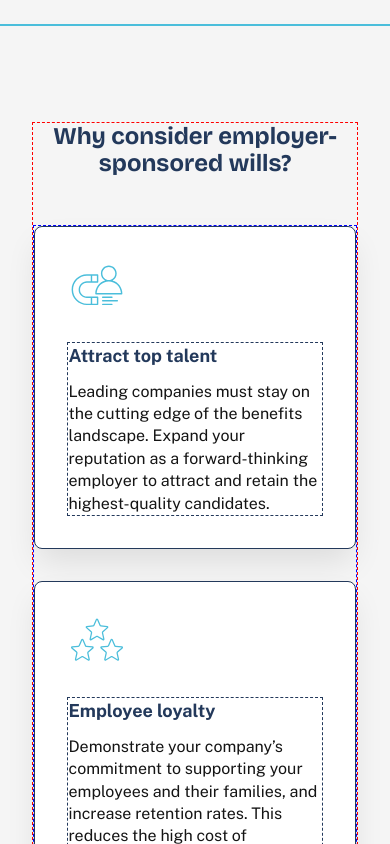
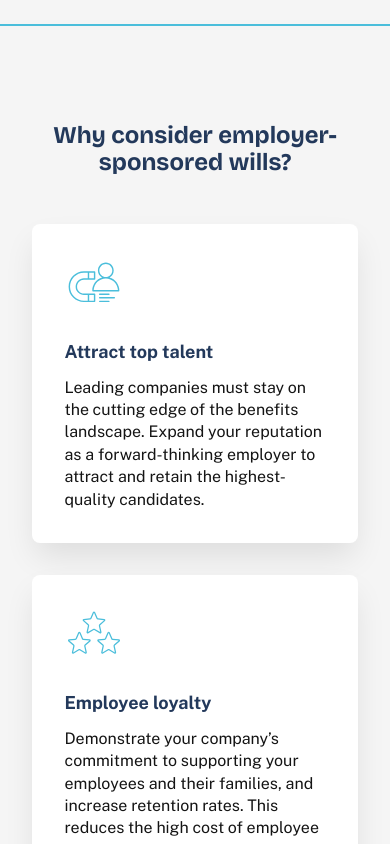
Before and after one commit to chenathy/bestated-ai, a React app: page /employers in a window 390 px wide. Shown: the part 700-1544 px from the top of the page. Built offline with nearby package versions, Linux system fonts and the light colour scheme.

Commit message:
remove reference border lines

```diff
--- a/src/pages/Employers/Employers.css
+++ b/src/pages/Employers/Employers.css
@@ -123,8 +123,6 @@
         gap: 48px;
 
         display: grid;
-
-        border:  1.5px dashed red;
     }
 
     .benefits-container .benefits {
@@ -133,8 +131,6 @@
         display: grid;
         align-items: center;
         justify-content: space-between;
-
-        border:  1px dashed blue;
     }
 
     .benefits .benefit {
@@ -150,7 +146,6 @@
         flex-direction: column;
         justify-content: space-evenly;
 
-        border: 0.75px var(--navy) solid;
     }
 
     .benefit img {
@@ -164,8 +159,6 @@
         max-height: 195px;
         gap: 12px;
         display: grid;
-
-        border: 0.75px var(--navy) dashed;
     }
 
     .benefit .text h4 {
@@ -179,8 +172,6 @@
     }
 
     .benefit .text p {
-        /* width: 236px;
-        height: 157px; */
         font-family: 'Public Sans', sans-serif;
         font-weight: 400;
         font-size: 16px;
```
